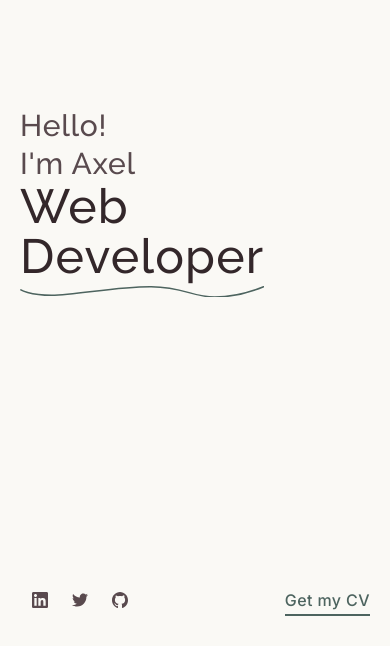
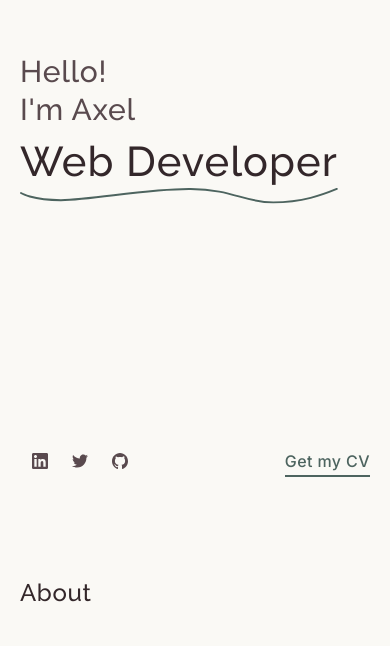
Before and after one commit to axelvc/portfolio, a Next.js app: page / in a window 390 px wide. Shown: the part 192-838 px from the top of the page. Built offline with nearby package versions, Linux system fonts and the light colour scheme.

Commit message:
fix: :lipstick: fix some styles for mobile

```diff
--- a/components/Projects.tsx
+++ b/components/Projects.tsx
@@ -38,7 +38,7 @@ export default function Projects({ className }: { className?: string }) {
             key={title}
             onMouseEnter={hoverProject}
             onMouseLeave={leaveProject}
-            className="relative mt-2 p-6 rounded-sm bg-gray-100 dark:bg-brown-800 transition duration-300 ease-out group-hover:opacity-50 hover:!opacity-100"
+            className="relative mt-2 p-6 rounded-sm bg-gray-100 dark:bg-brown-800 transition duration-300 ease-out pointer-fine:group-hover:opacity-50 pointer-fine:hover:!opacity-100"
           >
             {link && (
               <a
@@ -57,7 +57,7 @@ export default function Projects({ className }: { className?: string }) {
                 title="Code"
                 target="_blank"
                 rel="noreferrer"
-                className="z-10 absolute top-6 right-6 grid place-items-center h-8 w-8 transition-colors hover:text-gray-50 dark:hover:text-brown-800"
+                className="z-10 absolute top-6 right-6 grid place-items-center h-8 w-8 transition-colors pointer-fine:hover:text-gray-50 dark:pointer-fine:hover:text-brown-800"
               >
                 <Icon name="code" size="sm" />
               </MagneticLink>
--- a/pages/index.tsx
+++ b/pages/index.tsx
@@ -1,3 +1,4 @@
+import { useEffect } from 'react'
 import Underline from '/public/underline.svg'
 import Head from 'next/head'
 import About from '/components/About'
@@ -14,13 +15,13 @@ export default function Home() {
         <meta name="description" content="Axel Vasquez | Web Developer" />
       </Head>
 
-      <div className="font-heading inline-flex flex-col justify-center h-[calc(100vh_-_4.5rem)] xl:h-auto">
+      <div className="font-heading inline-flex flex-col justify-center h-[75vh] xl:h-auto">
         <h1 className="leading-tight text-3xl md:text-4xl">
           Hello!
           <br />
           I&apos;m Axel
           <br />
-          <span className="relative text-brown-600 dark:text-gray-50 text-5xl sm:text-6xl md:text-[5rem]">
+          <span className="relative text-brown-600 dark:text-gray-50 text-[2.6rem] sm:text-6xl md:text-[5rem]">
             Web Developer
             <Underline className="absolute top-full inset-x-0 mt-0.5 text-green-600 dark:text-rose-200" />
           </span>
--- a/styles/globals.css
+++ b/styles/globals.css
@@ -6,6 +6,14 @@
   body {
     @apply bg-gray-50 dark:bg-brown-900;
     @apply text-brown-400 dark:text-gray-100;
+
+    -webkit-tap-highlight-color: rgba(77, 100, 95, 0.3);
+  }
+
+  @media (prefers-color-scheme: dark) {
+    body {
+      -webkit-tap-highlight-color: rgba(246, 192, 184, 0.3);
+    }
   }
 
   ::selection {
@@ -16,7 +24,9 @@
   * {
     @apply leading-relaxed;
     @apply tracking-wide;
-    @apply outline-green-600;
+  }
+  *:focus-visible {
+    @apply outline-green-600 dark:outline-rose-200 outline outline-2 rounded-sm;
   }
 
   @supports (-moz-appearance: none) {
--- a/tailwind.config.js
+++ b/tailwind.config.js
@@ -1,3 +1,5 @@
+const plugin = require('tailwindcss/plugin')
+
 module.exports = {
   content: ['./pages/**/*.{js,ts,jsx,tsx}', './components/**/*.{js,ts,jsx,tsx}'],
   theme: {
@@ -28,5 +30,9 @@ module.exports = {
       },
     },
   },
-  plugins: [],
+  plugins: [
+    plugin(function ({ addVariant }) {
+      addVariant('pointer-fine', '@media (hover: hover) and (pointer: fine)')
+    }),
+  ],
 }
```
